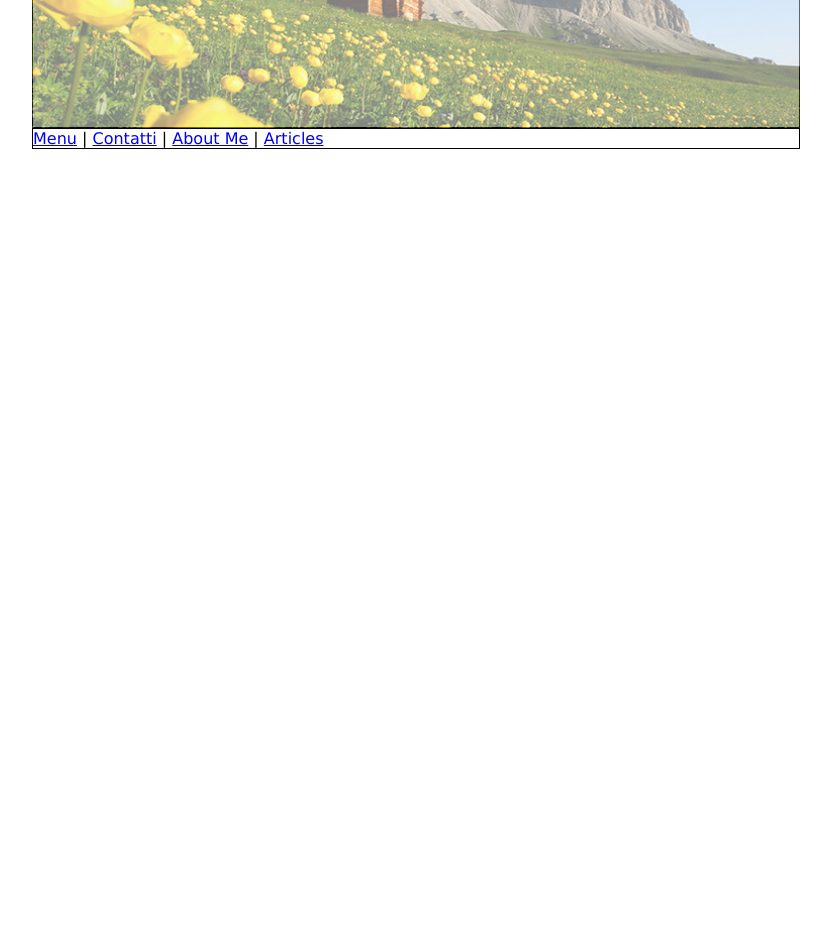
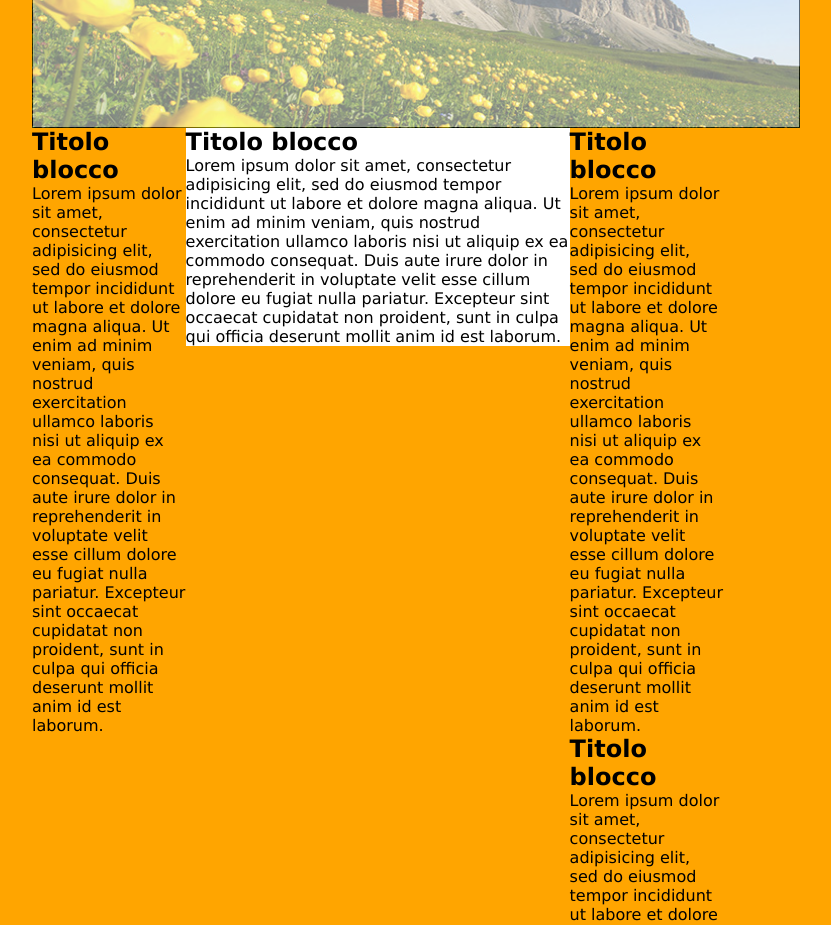
Before and after one commit to rescueDev/htmlcss-struttura-wp, a plain HTML site: page bonus/index.html in a window 1280 px wide. Shown: the part 182-1107 px from the top of the page, without its empty margins (224-1055 px from the left). Before the commit the page ends 800 px from the top, so only its background shows below. Drawn offline with Linux system fonts and the light colour scheme.

Commit message:
creazione e posizionamento con float di aside e section

```diff
--- a/bonus/css/style.css
+++ b/bonus/css/style.css
@@ -6,10 +6,21 @@
   font-family: Verdana, Arial, sans-serif;
 }
 
+.clearfix::after {
+  content: "";
+  display: table;
+  clear: both;
+}
+
 /* contenitore */
 .container {
   margin: 10px auto;
   width: 60%;
+}
+
+/* sfondo body */
+body {
+  background-color:orange;
 }
 
 /* header */
@@ -47,6 +58,44 @@ div.transbox h2 {
   font-weight: bold;
 }
 
+/* menu nav */
 nav {
   border:1px solid black;
+  height: 50px;
+  margin-bottom: 20px;
+  margin-top: 20px;
 }
+
+/* stile voci menu nav */
+a {
+  text-decoration: none;
+  font-size: 20px;
+}
+
+main {
+  /* debug */
+  /* background-color: blue;
+  height: 300px; */
+}
+
+/* blocco feed */
+aside {
+  float: left;
+  width: 20%;
+  /* debug */
+  /* height: 200px; */
+  /* background-color: red; */
+  /* fine debug */
+}
+
+/* sezione centrale */
+section {
+  float:left;
+  width: 50%;
+  /* debug */
+  background-color: white;
+  /* height: 200px; */
+  /* fine debug */
+}
+
+/* caselle whitebox stile */
--- a/bonus/index.html
+++ b/bonus/index.html
@@ -15,44 +15,66 @@
       <!-- header -->
       <header>
 
+        <!-- contenitore immagine e titolo header -->
         <div class="header-container">
           <div class="transbox">
             <h2>BLOG DI SALVATORE</h2>
           </div>
+        </div>
+
+        <!-- <div class="menu-nav">
           <nav>
           <a href="/html/">Menu</a> |
           <a href="/css/">Contatti</a> |
           <a href="/js/">About Me</a> |
           <a href="/python/">Articles</a>
           </nav>
-        </div>
+        </div> -->
+
+        <!-- barra navigazione -->
 
 
       </header>
 
-      <main>
+      <!-- parte principale -->
+      <main class="clearfix">
 
         <!-- feed -->
         <aside>
-
+          <div class="white-box">
+							<h2>Titolo blocco</h2>
+							<p>
+								Lorem ipsum dolor sit amet, consectetur adipisicing elit, sed do eiusmod tempor incididunt ut labore et dolore magna aliqua. Ut enim ad minim veniam, quis nostrud exercitation ullamco laboris nisi ut aliquip ex ea commodo consequat. Duis aute irure dolor in reprehenderit in voluptate velit esse cillum dolore eu fugiat nulla pariatur. Excepteur sint occaecat cupidatat non proident, sunt in culpa qui officia deserunt mollit anim id est laborum.
+							</p>
+						</div>
         </aside>
 
         <!-- central block -->
         <section>
-
+          <div class="white-box">
+							<h2>Titolo blocco</h2>
+							<p>
+								Lorem ipsum dolor sit amet, consectetur adipisicing elit, sed do eiusmod tempor incididunt ut labore et dolore magna aliqua. Ut enim ad minim veniam, quis nostrud exercitation ullamco laboris nisi ut aliquip ex ea commodo consequat. Duis aute irure dolor in reprehenderit in voluptate velit esse cillum dolore eu fugiat nulla pariatur. Excepteur sint occaecat cupidatat non proident, sunt in culpa qui officia deserunt mollit anim id est laborum.
+							</p>
+						</div>
         </section>
 
         <!-- sezione widgets -->
         <aside>
 
-          <div>
+          <div class="white-box">
+          							<h2>Titolo blocco</h2>
+          							<p>
+          								Lorem ipsum dolor sit amet, consectetur adipisicing elit, sed do eiusmod tempor incididunt ut labore et dolore magna aliqua. Ut enim ad minim veniam, quis nostrud exercitation ullamco laboris nisi ut aliquip ex ea commodo consequat. Duis aute irure dolor in reprehenderit in voluptate velit esse cillum dolore eu fugiat nulla pariatur. Excepteur sint occaecat cupidatat non proident, sunt in culpa qui officia deserunt mollit anim id est laborum.
+          							</p>
+          						</div>
 
-          </div>
-
-          <div>
-
-          </div>
-
+          						<div class="white-box">
+          							<h2>Titolo blocco</h2>
+          							<p>
+          								Lorem ipsum dolor sit amet, consectetur adipisicing elit, sed do eiusmod tempor incididunt ut labore et dolore magna aliqua. Ut enim ad minim veniam, quis nostrud exercitation ullamco laboris nisi ut aliquip ex ea commodo consequat. Duis aute irure dolor in reprehenderit in voluptate velit esse cillum dolore eu fugiat nulla pariatur. Excepteur sint occaecat cupidatat non proident, sunt in culpa qui officia deserunt mollit anim id est laborum.
+          							</p>
+          						</div>
         </aside>
 
       </main>
```
